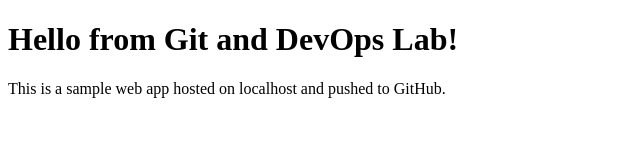
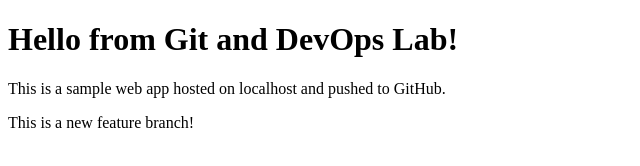
Before and after one commit to KrishcShah1507/sample-web-app, a plain HTML site: page index.html in a window 1280 px wide. Shown: the whole page, without its empty margins (0-640 px from the left). Drawn offline with Linux system fonts and the light colour scheme.

Commit message:
Update index.html in new-feature branch

```diff
--- a/index.html
+++ b/index.html
@@ -8,3 +8,4 @@
   <p>This is a sample web app hosted on localhost and pushed to GitHub.</p>
 </body>
 </html>
+<p>This is a new feature branch!</p>
```
